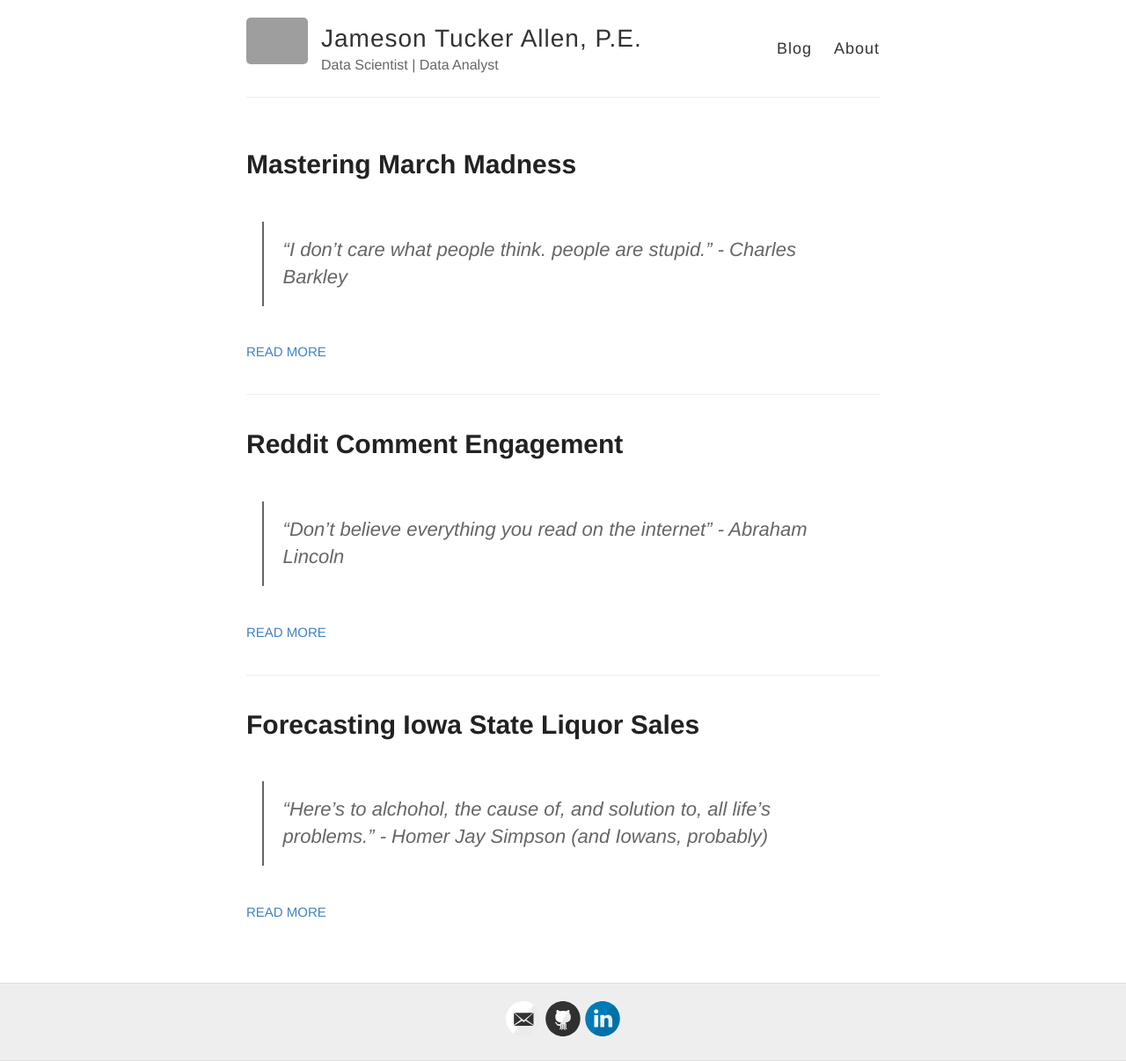
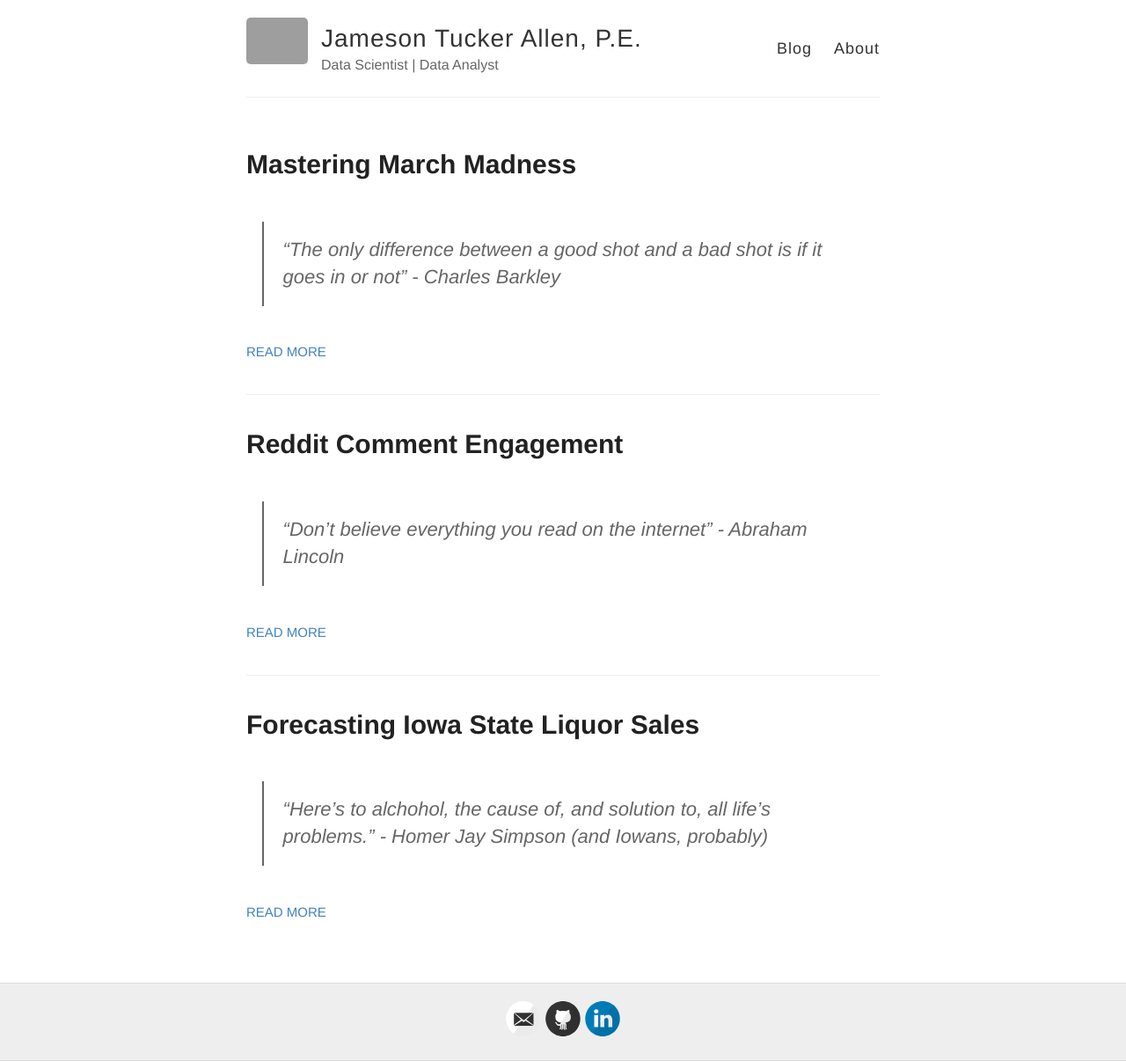
Before and after one commit to PhilPizza/jekyll-now, a Jekyll site: the page built from index.html, in a window 1280 px wide. Shown: the whole page at 88% size. Built offline with Jekyll 4.4.1, drawn with Linux system fonts in a browser that asks for light colours; some of the changed lines change nothing that is shown; grey boxes are pictures that could not be loaded.

Commit message:
Added March Madness

```diff
--- a/_posts/2018-03-20-NCAA_Basketball.md
+++ b/_posts/2018-03-20-NCAA_Basketball.md
@@ -3,7 +3,7 @@
 title: Mastering March Madness
 ---
 
-> "I don't care what people think. people are stupid." - Charles Barkley
+> "The only difference between a good shot and a bad shot is if it goes in or not" - Charles Barkley
 
 ### Predicting NCAA D1 Men's College Basketball Games
 
@@ -15,9 +15,9 @@
 
 Less well-documented is the history of "Bracket Pools" based on March Madness results. "Bracket Pools" are ubiquitous today, a fan-based game where entrants choose the teams they expect to advance at each stage, with points awarded to correct picks. Generally, a flat-fee is assigned to every entry in a betting pool, and the best performing brackets are awarded a cut of the total betting pool at the end.
 
-Every team at the beginning of the tournament is assigned a ranking, or "seed", with 1 being considered the best, and 16 being considered the worst. And of course, every year, a few lower-seeded teams manage to beat the favored higher-seeded teams. While these upsets could be considered outliers attributable to random chance, diehard fans will tell you that there are true, underlying reasons for these upsets. Being able to predict these upsets, or more simply, all of the winnings teams, correctly, there is a tremendous opportunity for financial gain. (Not to mention the impending Supreme Court decision on reversing sports gambling restrictions in [New Jersey](https://nypost.com/2018/04/22/supreme-court-to-decide-on-nj-sports-gambling-this-week/) and beyond)
+Every team at the beginning of the tournament is assigned a ranking, or "seed", with 1 being considered the best, and 16 being considered the worst. And of course, every year, a few lower-seeded teams manage to beat the favored higher-seeded teams. While these upsets could be considered outliers attributable to random chance, diehard fans will tell you that there are true, underlying reasons for these upsets. Being able to predict these upsets, or more simply, all of the winnings teams, correctly, could yield a tremendous financial opportunity. (Not to mention the impacts of the impending Supreme Court decision on reversing sports gambling restrictions in [New Jersey](https://nypost.com/2018/04/22/supreme-court-to-decide-on-nj-sports-gambling-this-week/) and beyond)
 
-In the proceeding sections, I set out to build and train a model to identify the underlying advantages in NCAA D1 Men's Basketball team matchups, and try to correctly pick the winning team as often as Las Vegas sportsbooks.
+In the proceeding sections, I set out to build and train a model to identify the underlying advantages in NCAA D1 Men's Basketball team matchups throughout the regular season, and try to correctly pick the winning team as often as Las Vegas sportsbooks. The model will be trained and tested on regular season games, and will only be leveraged to make March Madness picks as a secondary use.
 
 If you like getting into the weeds, the coding information for this project can be found on my GitHub: [https://github.com/Tucker-Allen/NCAA_D1_Mens_Basketball_Scores](https://github.com/Tucker-Allen/NCAA_D1_Mens_Basketball_Scores)
 
@@ -27,7 +27,7 @@
 
 ## Data Scraping:
 
-The team over at [sports-reference](https://www.sports-reference.com/cbb/) have done a tremendous job compiling box scores, on an individual player basis, for every D1 basketball game that has taken place since the 2010-2011 season. To compile the box score data available, I built a script, hosted on AWS, that scraped over 90,000 html pages. Page data was parsed through BeautifulSoup, manipulated into a Pandas DataFrame, and periodically stored into csv checkpoint files. In totality, I managed to accumulate over 870,000 individual player game boxscores, spanning from the 2011 to 2018 seasons.
+The team over at [sports-reference](https://www.sports-reference.com/cbb/) have done a tremendous job compiling box scores on an individual player basis for every D1 basketball game that has taken place since the 2010-2011 season. To compile the box score data available, I built a script that scraped over 90,000 html pages. Page data was parsed through BeautifulSoup, manipulated into a Pandas DataFrame, and periodically stored into csv checkpoint files. In totality, I managed to accumulate over 870,000 individual player game boxscores, spanning from the 2011 to 2018 seasons.
 
 ---
 
@@ -45,7 +45,7 @@
  3. Team A/B's "Strength of Schedule", a weighting factor to #1 and #2.
  4. Team A/B's "SRS", a Simple-Rating-System score maintained by sports-reference
 
- Long-run metrics aim to characterize how good a team is, historically. I defined this as a 30-day rolling mean, so as to capture approximately a season's worth of games. However, since we want to capture short-term variance, due to perhaps player-injuries, or the addition of new talent, I defined short-run metrics with a few short-sighted exponentially weighted means. This is similarly applied to the alternate team's "defensive" version of those metrics. All of those previous metrics occur against teams of varying quality, and so I included Strength-of-Schedule (SOS) to inform the model how to appropriately weigh those metrics. Lastly, I included an overall score metric maintained by sports-reference for each individual team.
+ Long-run metrics aim to characterize how good a team is, historically. I defined this as a 30-day rolling mean to capture approximately a season's worth of games. It's equally important to capture short-term variance, due to perhaps player-injuries, or the addition of new talent, so I defined short-run metrics with a few short-sighted exponentially weighted means. This is similarly applied to the alternate team's "defensive" version of those metrics. All of those previous metrics occur against teams of varying quality, and so I included Strength-of-Schedule (SOS) to inform the model how to appropriately weigh those metrics. Lastly, I included an overall score metric maintained by sports-reference for each individual team.
 
 ![png](/images/NCAA_Basketball/sos.png)
 
@@ -71,16 +71,52 @@
 
 ![png](/images/NCAA_Basketball/diff.png)
 
-The model performs with over 90% accuracy when there is at least a 20-pt SRS Difference, but drops to 58% when the SRS is within 5 between competing teams. And because conferences are constructed so that more evenly matched teams are often competed, these matchups tend to make up the bulk of regular season games:
+The model performs with over 90% accuracy when there is at least a 20-pt SRS Difference, but drops to 58% when the SRS is within 5 between competing teams. And because conferences are constructed so that more evenly matched teams are often competing, these matchups tend to make up the bulk of regular season games:
 
 ![png](/images/NCAA_Basketball/matchups.png)
 
-Thus, our model cumulatively peaks at ~72.4%:
+Thus, our model performance aggregately peaks at ~72.4%:
 
 ![png](/images/NCAA_Basketball/cumulative.png)
+
+## Unleashing the Model on March Madness 2018
+
+Somewhat assuringly, my model heavily sided with the "chalk" picks (selecting the higher-seeded team over the lower-seeded team). This means that my model generally came to the same conclusions as the committees that assigned seeding at the beginning of the tournament. However, a model that only picks chalk isn't very helpful, so I've pointed out the situations where my model tried to predict upsets. (For this excercise, I "reset" my model's picks at the beginning of each stage so it would always know the two teams that actually ended up playing. In the next section I'll show how my model did on a "true" bracket).
+
+![png](/images/NCAA_Basketball/south.png)
+
+Let's get the worst conference out of the way first. Here, my model picked all chalk in the first round, with dizzyingly poor results, considering all of the wild upsets that took place (#16 over a #1 for the first time in NCAA history!). The model, did, however try to tease out #10 Texas over #7 Nevada (but unfortunately struck out). The model picked chalk in the remaining stages, with varying results.
+
+![png](/images/NCAA_Basketball/west.png)
+
+In the West, my model picked chalk for the entire first round, missing only on the #8/#9 matchup (always the most difficult to predict considering closeness of matchup). Interestingly, my model took #5 Ohio over #4 Gonzaga in the 2nd round, but unfortunately struck out on this one, too. However, the model redeemed itself in the 3rd round when it correctly predicted #9 Florida over #4 Gonzaga, a huge upset.
+
+![png](/images/NCAA_Basketball/east.png)
+
+Some great first round news! The model predicted two upsets correctly, #9 over the #8, and #10 over the #7, and only missing one game overall (another, even more surprising upset). The model picked chalk the rest of the way, missing only #3 Purdue over #2 Texas Tech.
+
+![png](/images/NCAA_Basketball/midwest.png)
+
+Again, the model tried to tease out a #10 over a #7 in the first round, but missed it. However, it redeemed itself in the 2nd round, correctly picking #5 Clemson over #4 Auburn. It picked chalk again the rest of the way out, with varying results.
+
+![png](/images/NCAA_Basketball/finalfour.png)
+
+Given the Final Four teams, the model went undefeated. This is not surprising for the #3 Michigan/#11 Loyola-Chi game where Loyola was such a steep underdog, but the #1 Villanova/#1 Kansas and #1 Villanova/#3 Michigan games were considered much more difficult.
+
+## If The Model Filled Out an Entire Bracket Before First Tip-off
+
+I'll spare you the details, but ultimately my model picked a lot of chalk up to the Final 4, and for anyone who followed March Madness this year, higher seeded teams did not live up to their expectations (only 3 #1/#2 teams made it to the Elite 8). But there is a glimmer of hope, in that the model correctly predicted the champion from the outset!
+
+![png](/images/NCAA_Basketball/finalfour_real.png)
+
+Vegas bookmakers had Virginia/Villanova/Duke as the opening favorites, so I'm excited to see that my model mirrored those predictions, and took it one step further to tease out the winner of those three.
 
 ---
 
 # Conclusion
 
-We can.
+I am definitely pleased with the model's performance, having approached Vegas bookmaker accuracy. However, 72% prediction accuracy does not translate to very good bracket predictions, since the inaccuracies compound at each stage.
+
+Yet, I think there is still a lot of room for substantial improvement with this model. Firstly, I'd like to include Home/Away designations since Vegas bookmakers have historically assigned an underlying advantages to Home Teams over Away teams.I  believe it would also help to include some more granular player information that would be able to identify offensive/defensive player mismatches or exploitations. Team biological information may also provide useful, since it will allow the model to identify when individual team members might have a height/weight/strength advantage/disadvantage over the opponent.
+
+Hope you enjoyed reading, and feel free to reach out with questions or comments! Thanks!
```
Also changed, not shown: images/NCAA_Basketball/east.png (added), images/NCAA_Basketball/finalfour.png (added), images/NCAA_Basketball/finalfour_real.png (added), images/NCAA_Basketball/midwest.png (added), images/NCAA_Basketball/south.png (added), images/NCAA_Basketball/west.png (added).
